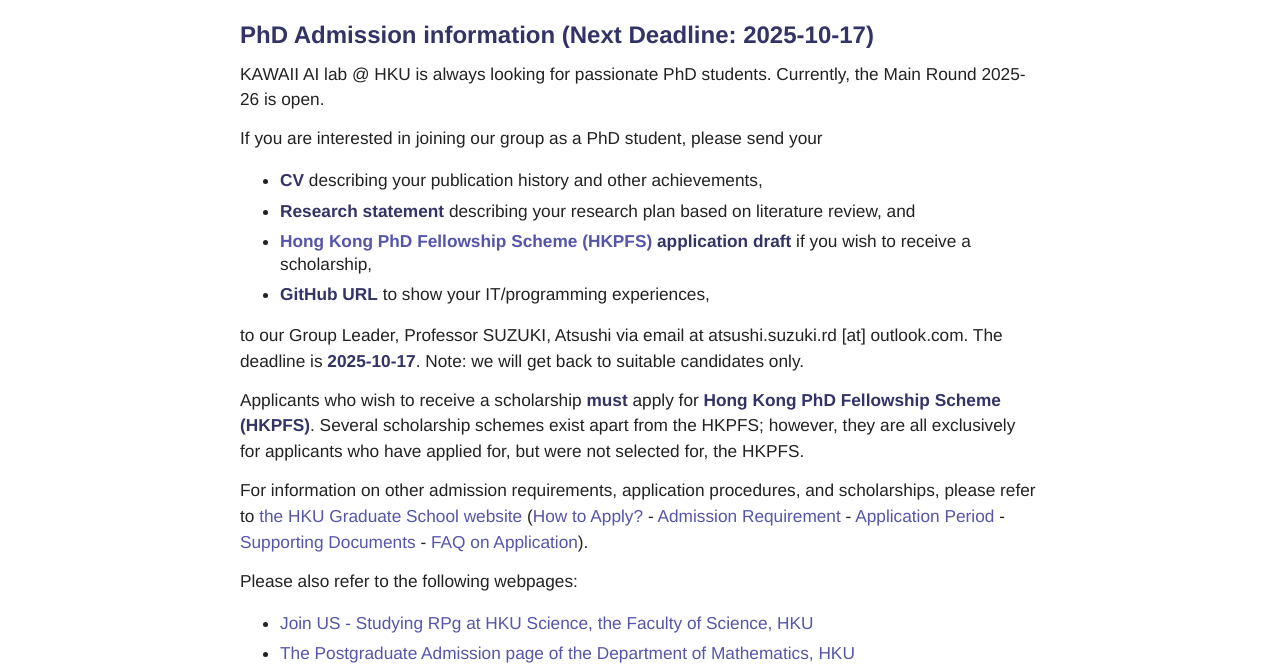
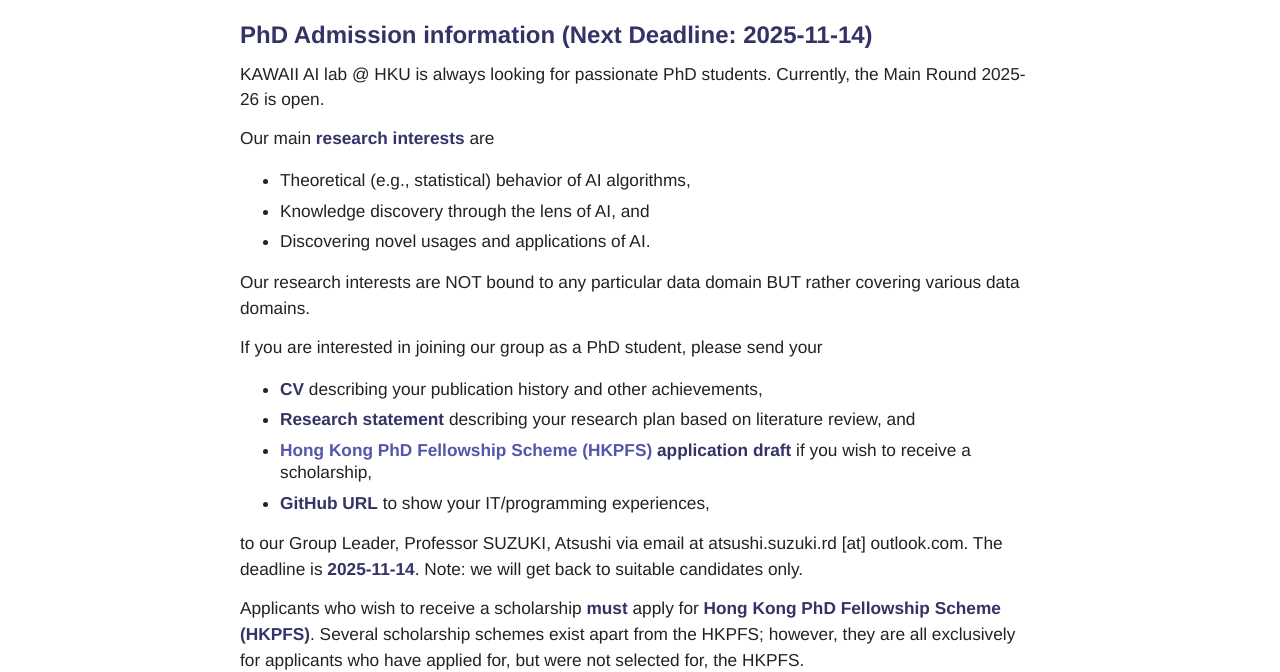
Before and after one commit to kawaii-lab/kawaii-lab.github.io, a plain HTML site: page join.html in a window 1280 px wide. Shown: the part 135-807 px from the top of the page. Drawn offline with Linux system fonts and the light colour scheme.

Commit message:
phd extended

```diff
--- a/join.html
+++ b/join.html
@@ -31,8 +31,15 @@
 
 <main>
     <h1>Join us! - KAWAII AI lab</h1>
-    <h2>PhD Admission information (Next Deadline: 2025-10-17)</h2>
+    <h2>PhD Admission information (Next Deadline: 2025-11-14)</h2>
     <p>KAWAII AI lab @ HKU is always looking for passionate PhD students. Currently, the Main Round 2025-26 is open.</p>
+    <p>Our main <strong>research interests</strong> are
+      <ul>
+        <li>Theoretical (e.g., statistical) behavior of AI algorithms,</li>
+        <li>Knowledge discovery through the lens of AI, and</li>
+        <li>Discovering novel usages and applications of AI.</li>
+      </ul>
+    <p>Our research interests are NOT bound to any particular data domain BUT rather covering various data domains.</p>
     <p>If you are interested in joining our group as a PhD student, please send your</p>
       <ul>
         <li><strong>CV</strong> describing your publication history and other achievements,</li>
@@ -40,7 +47,7 @@
         <li><strong><a href="https://gradsch.hku.hk/prospective_students/fees_scholarships_and_financial_support/hong_kong_phd_fellowship_scheme">Hong Kong PhD Fellowship Scheme (HKPFS)</a> application draft</strong> if you wish to receive a scholarship,</li>
         <li><strong>GitHub URL</strong> to show your IT/programming experiences,</li>
       </ul>
-    <p>to our Group Leader, Professor SUZUKI, Atsushi via email at atsushi.suzuki.rd [at] outlook.com. The deadline is <strong>2025-10-17</strong>. Note: we will get back to suitable candidates only.</p>
+    <p>to our Group Leader, Professor SUZUKI, Atsushi via email at atsushi.suzuki.rd [at] outlook.com. The deadline is <strong>2025-11-14</strong>. Note: we will get back to suitable candidates only.</p>
     <p>Applicants who wish to receive a scholarship <strong>must</strong> apply for <a href="https://gradsch.hku.hk/prospective_students/fees_scholarships_and_financial_support/hong_kong_phd_fellowship_scheme"><strong>Hong Kong PhD Fellowship Scheme (HKPFS)</strong></a>. Several scholarship schemes exist apart from the HKPFS; however, they are all exclusively for applicants who have applied for, but were not selected for, the HKPFS.</p>
     <p>For information on other admission requirements, application procedures, and scholarships, please refer to <a href="https://gradsch.hku.hk/">the HKU Graduate School website</a> (<a href="https://gradsch.hku.hk/prospective_students/application/how_to_apply">How to Apply?</a> - <a href="https://gradsch.hku.hk/prospective_students/application/admission_requirement">Admission Requirement</a> - <a href="https://gradsch.hku.hk/prospective_students/application/application_period">Application Period</a> - <a href="https://gradsch.hku.hk/prospective_students/application/supporting_documents">Supporting Documents</a> - <a href="https://gradsch.hku.hk/prospective_students/application/faq_on_application">FAQ on Application</a>).</p>
     <p> Please also refer to the following webpages:
```
Also changed, not shown: index.html (+1 -1 lines), member.html (+1 -1 lines).
